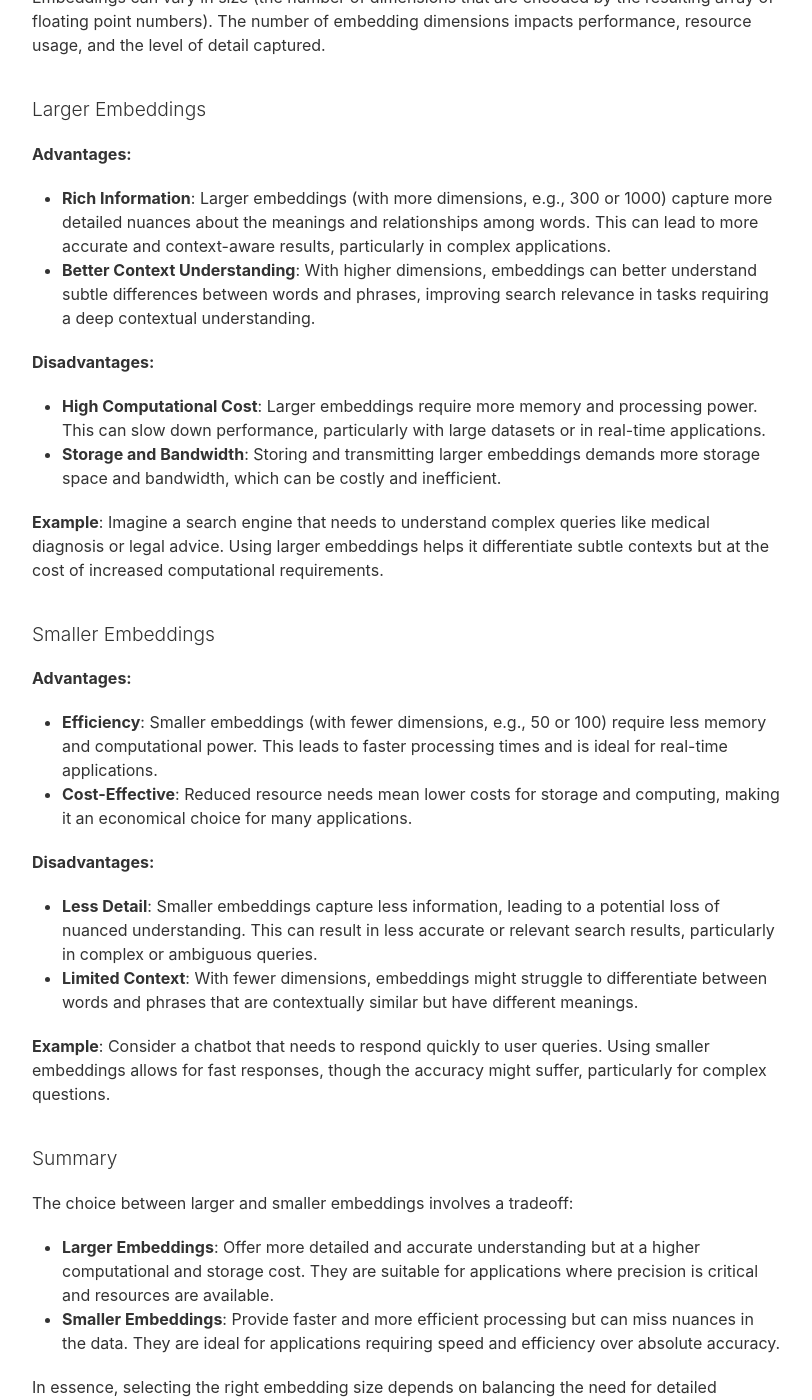
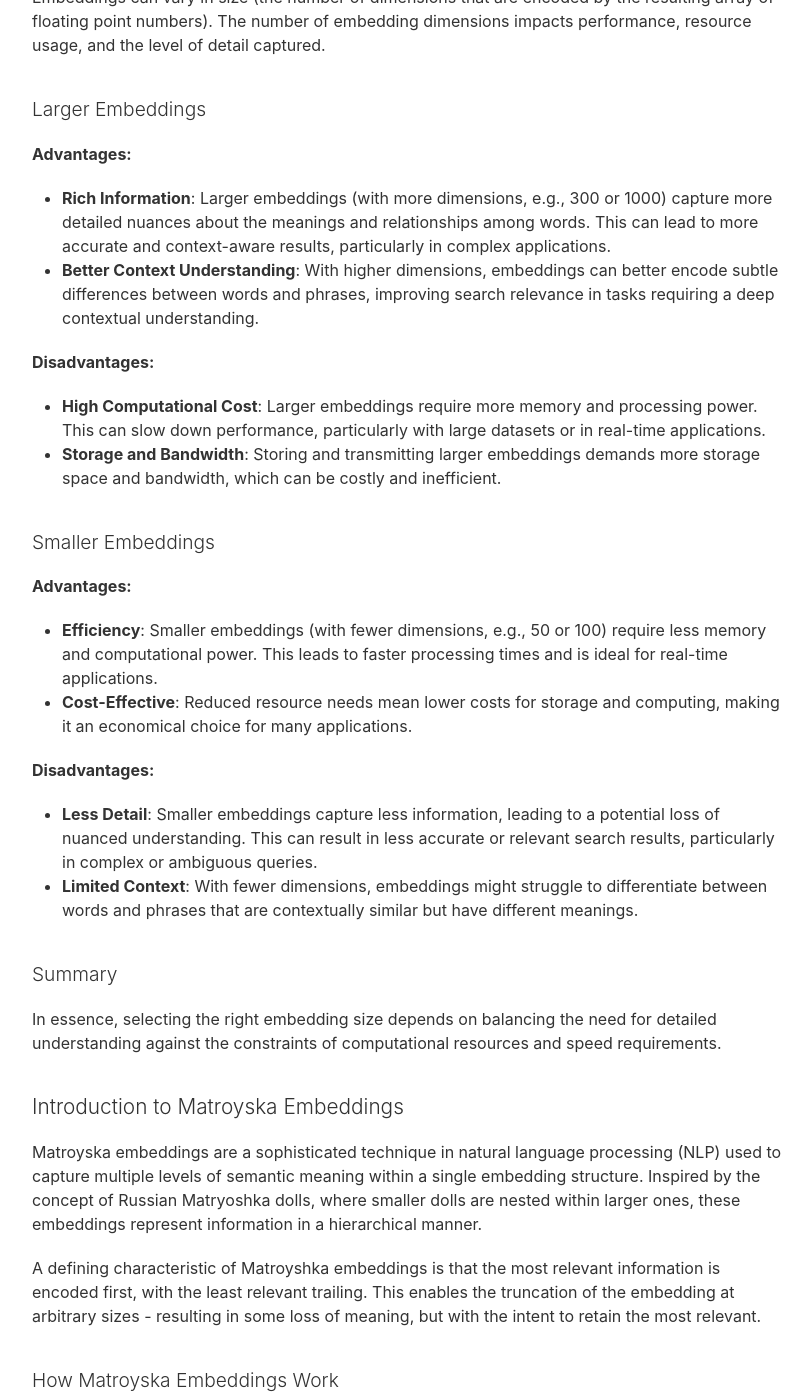
Before and after one commit to nyvyn/nyvyn.github.io, a Jekyll site: the page built from _notes/2024-05-25-embeddings.markdown, in a window 1280 px wide and 1400 px high, scrolled down 934 px. Shown: the whole window, without its empty margins (233-1045 px from the left). Built offline with Jekyll 4.4.1, drawn with Linux system fonts in a browser that asks for light colours; some of the changed text lies outside the part shown.

Commit message:
Refine documentation on embeddings
This commit refines the documentation on embeddings by clarifying the descriptions of larger and smaller embeddings' advantages and disadvantages and removing unnecessary examples. Additionally, the detailed practical example for Matroyska embeddings was removed to maintain focus on the concept's explanatory details.

```diff
--- a/_notes/2024-05-25-embeddings.markdown
+++ b/_notes/2024-05-25-embeddings.markdown
@@ -27,14 +27,12 @@ Embeddings can vary in size (the number of dimensions that are encoded by the re
 **Advantages:**
 
 - **Rich Information**: Larger embeddings (with more dimensions, e.g., 300 or 1000) capture more detailed nuances about the meanings and relationships among words. This can lead to more accurate and context-aware results, particularly in complex applications.
-- **Better Context Understanding**: With higher dimensions, embeddings can better understand subtle differences between words and phrases, improving search relevance in tasks requiring a deep contextual understanding.
+- **Better Context Understanding**: With higher dimensions, embeddings can better encode subtle differences between words and phrases, improving search relevance in tasks requiring a deep contextual understanding.
 
 **Disadvantages:**
 
 - **High Computational Cost**: Larger embeddings require more memory and processing power. This can slow down performance, particularly with large datasets or in real-time applications.
 - **Storage and Bandwidth**: Storing and transmitting larger embeddings demands more storage space and bandwidth, which can be costly and inefficient.
-
-**Example**: Imagine a search engine that needs to understand complex queries like medical diagnosis or legal advice. Using larger embeddings helps it differentiate subtle contexts but at the cost of increased computational requirements.
 
 ## Smaller Embeddings
 
@@ -48,14 +46,7 @@ Embeddings can vary in size (the number of dimensions that are encoded by the re
 - **Less Detail**: Smaller embeddings capture less information, leading to a potential loss of nuanced understanding. This can result in less accurate or relevant search results, particularly in complex or ambiguous queries.
 - **Limited Context**: With fewer dimensions, embeddings might struggle to differentiate between words and phrases that are contextually similar but have different meanings.
 
-**Example**: Consider a chatbot that needs to respond quickly to user queries. Using smaller embeddings allows for fast responses, though the accuracy might suffer, particularly for complex questions.
-
 ## Summary
-
-The choice between larger and smaller embeddings involves a tradeoff:
-
-- **Larger Embeddings**: Offer more detailed and accurate understanding but at a higher computational and storage cost. They are suitable for applications where precision is critical and resources are available.
-- **Smaller Embeddings**: Provide faster and more efficient processing but can miss nuances in the data. They are ideal for applications requiring speed and efficiency over absolute accuracy.
 
 In essence, selecting the right embedding size depends on balancing the need for detailed understanding against the constraints of computational resources and speed requirements.
 
@@ -77,16 +68,6 @@ A defining characteristic of Matroyshka embeddings is that the most relevant inf
 2. **Improved Contextual Understanding**: The hierarchical nature of these embeddings allows for a better grasp of context. This makes it easier to differentiate between similar words and phrases based on their usage in different contexts, leading to more accurate and context-aware results.
 3. **Scalability**: The dynamic adjustment of layers makes Matroyska embeddings scalable. They can handle varying levels of complexity without significant performance degradation, making them suitable for a wide range of applications from simple queries to complex language understanding tasks.
 4. **Enhanced Flexibility**: The ability to capture different levels of detail allows Matroyska embeddings to be more flexible in various applications. This is particularly useful in scenarios where the granularity of detail needs to be adjusted based on specific requirements.
-
-## Practical Example
-
-Consider a search engine designed for legal advice:
-
-- **Layer 1**: Captures general legal terminology and context.
-- **Layer 2**: Focuses on specific types of law (e.g., criminal, civil).
-- **Layer 3**: Delves into particular cases and precedents relevant to the query.
-
-By having these layers, the search engine can provide more precise and contextually relevant results, understanding the broader legal context as well as the specific details of the query.
 
 ## Summary
 
```
